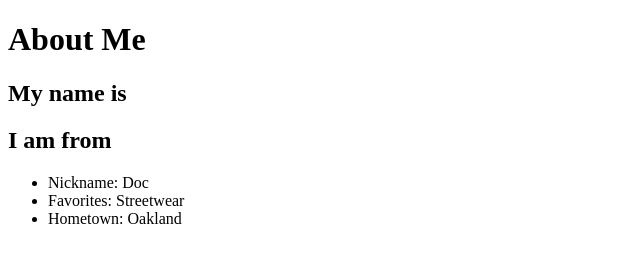
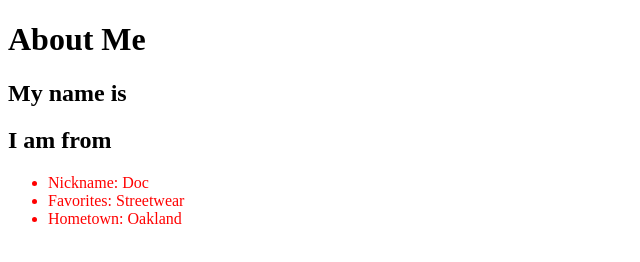
Before and after one commit to DevTec11/API, a plain HTML site: page index.html in a window 1280 px wide. Shown: the whole page, without its empty margins (0-640 px from the left). Drawn offline with Linux system fonts and the light colour scheme.

Commit message:
almost done

```diff
--- a/app.js
+++ b/app.js
@@ -2,3 +2,4 @@ console.log("Is JS working?");
 document.getElementById('nickname').textContent = "Doc";
 document.getElementById('favorites').textContent = "Streetwear";
 document.getElementById('hometown').textContent = "Oakland";
+document.getElementById('me').textContent = "Deven Garcia"
--- a/index.html
+++ b/index.html
@@ -21,9 +21,9 @@ Start with this HTML and save it as "about_me.html":-->
     <h2 div class="me">My name is</h2>
     <h2 div class="me">I am from</h2>
       <ul>
-        <li>Nickname: <span id="nickname"></span>
-        <li>Favorites:  <span id="favorites"></span>
-        <li>Hometown: <span id="hometown"></span>
+        <li class="list-item">Nickname: <span id="nickname"></span>
+        <li class="list-item">Favorites:  <span id="favorites"></span>
+        <li class="list-item">Hometown: <span id="hometown"></span>
       </ul>
 <!--Add a script tag to the bottom of the HTML body.
 (In the JavaScript) Change the body tag's style so it has a font-family of "Arial, sans-serif".
@@ -34,6 +34,9 @@ Create a new img element and set its src attribute to a picture of you. Append t
 <Collapse-->
 
 <script src="app.js">
+
+
+
 </script>
 </body>
 </html>
```
